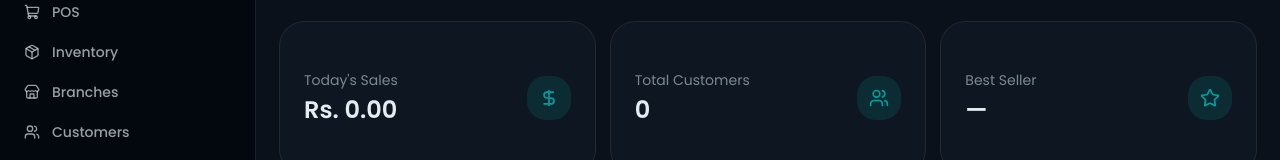
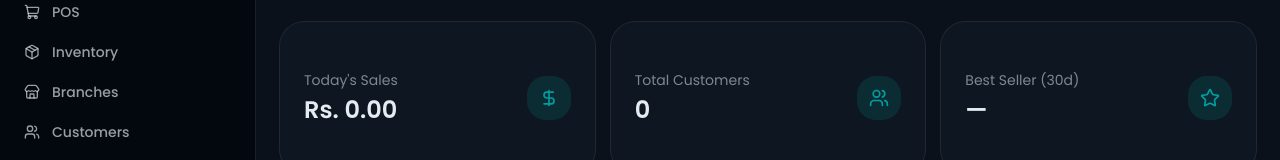
Before and after one commit to azeef-dev/nexa-pos, a Next.js app: page /provider in a window 1280 px wide. Shown: the part 122-282 px from the top of the page. Built offline with nearby package versions, Linux system fonts and the light colour scheme; no server answers.

Commit message:
refactor(ui): fetch bounded /api/reports/dashboard instead of full sales history

```diff
--- a/src/app/(dashboard)/provider/page.js
+++ b/src/app/(dashboard)/provider/page.js
@@ -4,40 +4,19 @@ import { useEffect, useState } from "react";
 import { Card, CardContent } from "@/components/ui/card";
 import { DollarSign, Users, Star } from "lucide-react";
 
-function isToday(iso) {
-    const d = new Date(iso);
-    const now = new Date();
-    return d.getDate() === now.getDate() && d.getMonth() === now.getMonth() && d.getFullYear() === now.getFullYear();
-}
-
 export default function ProviderHomePage() {
-    const [sales, setSales] = useState([]);
-    const [customerCount, setCustomerCount] = useState(0);
+    const [report, setReport] = useState({ todaysSales: 0, totalCustomers: 0, bestSeller: "—" });
 
     useEffect(() => {
-        fetch("/api/sales")
-            .then((res) => (res.ok ? res.json() : []))
-            .then(setSales);
-
-        fetch("/api/customers")
-            .then((res) => (res.ok ? res.json() : []))
-            .then((data) => setCustomerCount(data.length));
+        fetch("/api/reports/dashboard")
+            .then((res) => (res.ok ? res.json() : null))
+            .then((data) => data && setReport(data));
     }, []);
 
-    const todaysSales = sales.filter((s) => isToday(s.createdAt)).reduce((sum, s) => sum + s.total, 0);
-
-    const bestSellerMap = {};
-    sales.forEach((sale) => {
-        sale.items.forEach((item) => {
-            bestSellerMap[item.name] = (bestSellerMap[item.name] || 0) + item.qty;
-        });
-    });
-    const bestSeller = Object.entries(bestSellerMap).sort((a, b) => b[1] - a[1])[0]?.[0] || "—";
-
     const stats = [
-        { label: "Today's Sales", value: `Rs. ${todaysSales.toFixed(2)}`, icon: DollarSign },
-        { label: "Total Customers", value: String(customerCount), icon: Users },
-        { label: "Best Seller", value: bestSeller, icon: Star },
+        { label: "Today's Sales", value: `Rs. ${report.todaysSales.toFixed(2)}`, icon: DollarSign },
+        { label: "Total Customers", value: String(report.totalCustomers), icon: Users },
+        { label: "Best Seller (30d)", value: report.bestSeller, icon: Star },
     ];
 
     return (
```
